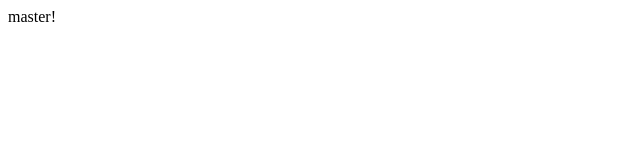
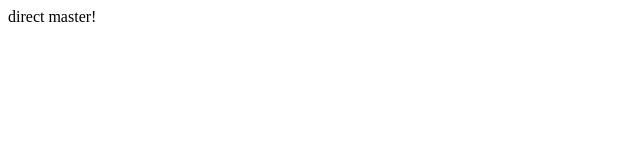
Before and after one commit to RuthJ1811/demo-repo, a plain HTML site: page index.html in a window 1280 px wide. Shown: the full height of the page, 0-640 px from the left. Drawn offline with Linux system fonts and the light colour scheme.

Commit message:
Update index.html

```diff
--- a/index.html
+++ b/index.html
@@ -1 +1 @@
-<p>master!</p>
+<p>direct master!</p>
```
